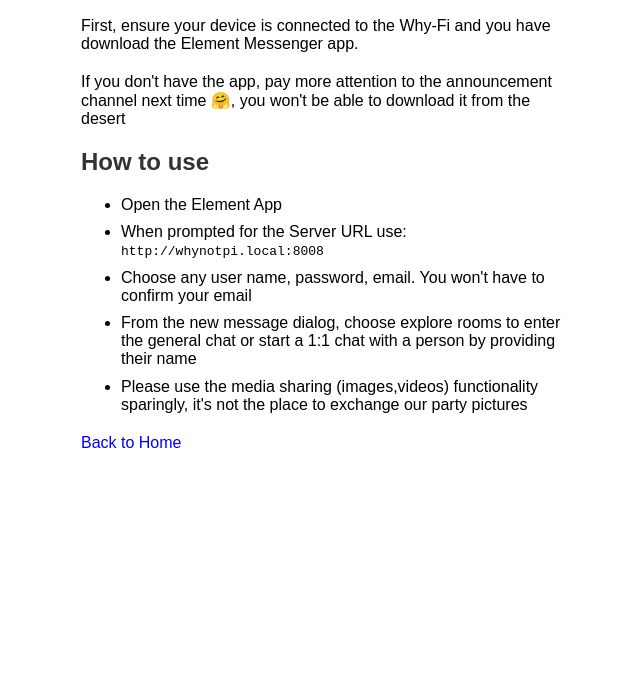
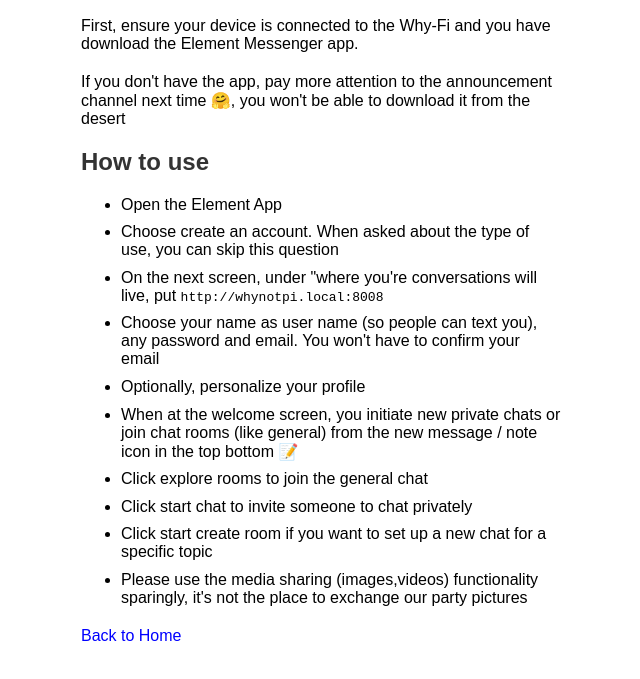
Before and after one commit to trueter/why-fi, a plain HTML site: page desert-web/chat-setup.html in a window 1280 px wide. Shown: the part 131-810 px from the top of the page, without its empty margins (319-959 px from the left). Drawn offline with Linux system fonts and the light colour scheme.

Commit message:
update instructions

```diff
--- a/desert-web/chat-setup.html
+++ b/desert-web/chat-setup.html
@@ -41,9 +41,14 @@
         <h2>How to use</h2>
         <ul>
             <li>Open the Element App</li>
-            <li>When prompted for the Server URL use: <pre>http://whynotpi.local:8008</pre></li>
-            <li>Choose any user name, password, email. You won't have to confirm your email</li>
-            <li>From the new message dialog, choose explore rooms to enter the general chat or start a 1:1 chat with a person by providing their name</li>
+            <li>Choose create an account. When asked about the type of use, you can skip this question</li>
+            <li>On the next screen, under "where you're conversations will live, put <pre>http://whynotpi.local:8008</pre></li>
+            <li>Choose your name as user name (so people can text you), any password and email. You won't have to confirm your email</li>
+            <li>Optionally, personalize your profile</li>
+            <li>When at the welcome screen, you initiate new private chats or join chat rooms (like general) from the new message / note icon in the top bottom 📝</li>
+            <li>Click explore rooms to join the general chat</li>
+            <li>Click start chat to invite someone to chat privately</li>
+            <li>Click start create room if you want to set up a new chat for a specific topic</li>
             <li>Please use the media sharing (images,videos) functionality sparingly, it's not the place to exchange our party pictures</li>
         </ul>
 
```
